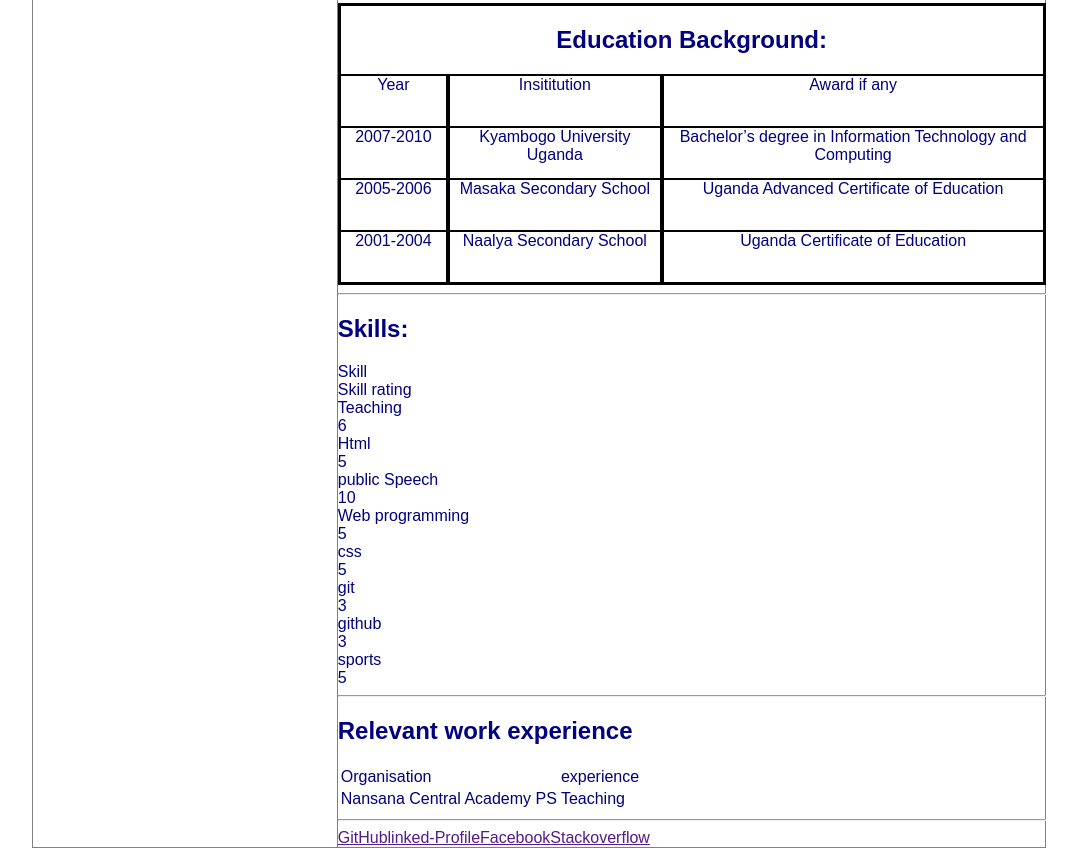
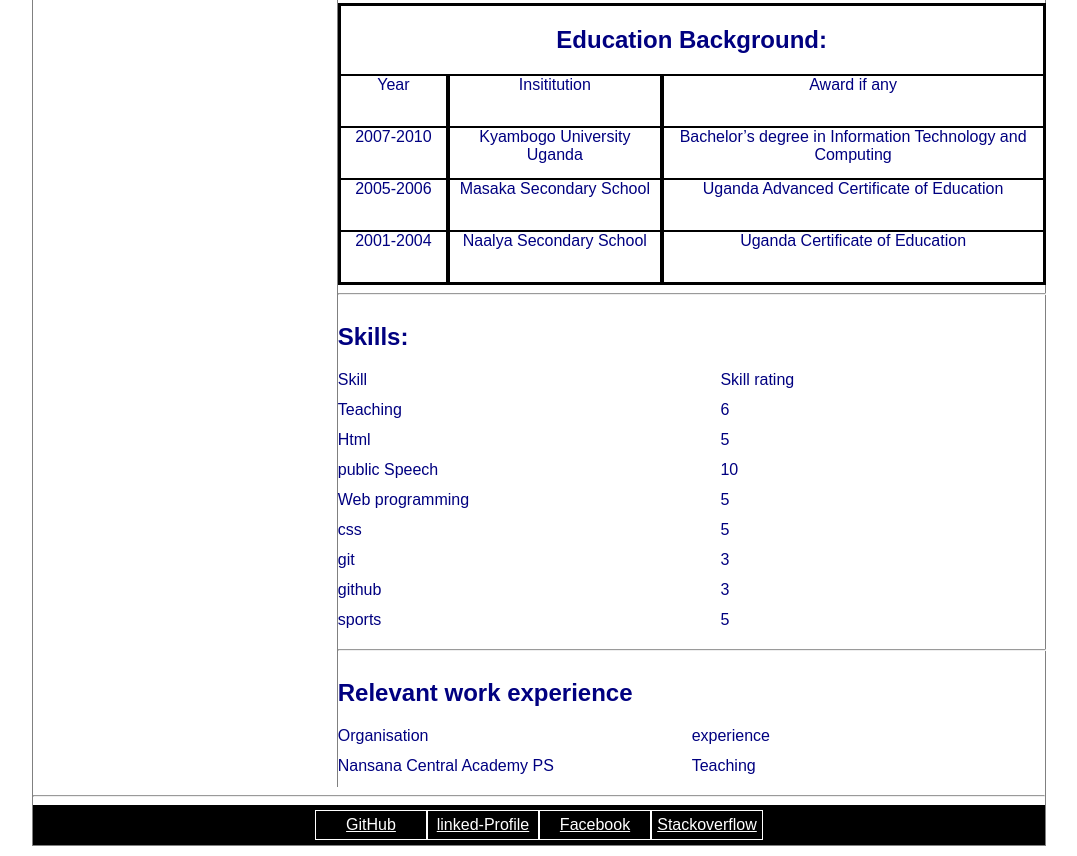
Before and after one commit to Nnamiggo/Nnamiggo.github.io, a plain HTML site: page index.html in a window 1280 px wide. Shown: the part 710-1566 px from the top of the page, without its empty margins (101-1178 px from the left). Drawn offline with Linux system fonts and the light colour scheme.

Commit message:
still editing my page utilising grid

```diff
--- a/index.html
+++ b/index.html
@@ -55,7 +55,7 @@
   <hr>
 
   <div class="skills">
-    <div id="skill-heading"><h2><strong>Skills:</strong></h2></div>
+    <div id="skills-heading"><h2>Skills:</h2></div>
     <div>Skill</div>
         <div>Skill rating</div>
       <div>Teaching</div>
@@ -65,7 +65,7 @@
       <div>public Speech</div>
         <div>10</div>
       <div>Web programming</div>
-        <div>5<div>
+        <div>5</div>
       <div>css</div>
         <div>5</div>
       <div>git</div>
@@ -79,23 +79,17 @@
   <hr>
 
   <div class="work_history">
-    <h2>Relevant work experience</h2>
-    <table>
-      <tr>
-        <td> Organisation</td>
-        <td>
-          experience</td>
-      </tr>
-      <tr>
-        <td> Nansana Central Academy PS</td>
-        <td>
-          Teaching</td>
-      </tr>
-    </table>
-  </div><!-- work experience ends here -->
+    <div id="work-heading"><h2>Relevant work experience</h2></div>
+    <div> Organisation</div>
+        <div>
+          experience</div>
+      <div> Nansana Central Academy PS</div>
+        <div>
+          Teaching</div>
+    </div><!-- work experience ends here -->
 </div> <!-- closing the middle_content container -->
   <hr>
-  <div id="profile-link"><a href="">GitHub</a><a href="">linked-Profile</a><a href="">Facebook</a><a href="">Stackoverflow</a></div> <!-- this footer will occupy the whole container width -->
+  <div id="profile-link"><a href="https://github.com/Nnamiggo">GitHub</a><a href="">linked-Profile</a><a href="">Facebook</a><a href="">Stackoverflow</a></div> <!-- this footer will occupy the whole container width -->
 </div> <!-- closing container -->
 </body>
 
--- a/pagestyles.css
+++ b/pagestyles.css
@@ -30,3 +30,17 @@
   .education #educ-heading{
     grid-column: 1 / span 3;
   }
+  .skills {
+    display: grid; grid-template-columns: auto auto; grid-template-rows: auto 30px 30px 30px 30px 30px 30px 30px 30px 30px;
+  }
+  .skills #skills-heading {
+    grid-column: 1 / span 2;
+  }
+.work_history {display: grid; grid-template-columns: 50% auto; grid-template-rows: auto 30px 30px;}
+.work_history #work-heading {grid-column: 1 / 3;}
+#profile-link{
+background-color: black; padding: 5px; text-align: center;
+}
+#profile-link a{
+  display: inline-block; width: 100px; border: 1px solid white; padding: 5px; color: white;
+}
```
